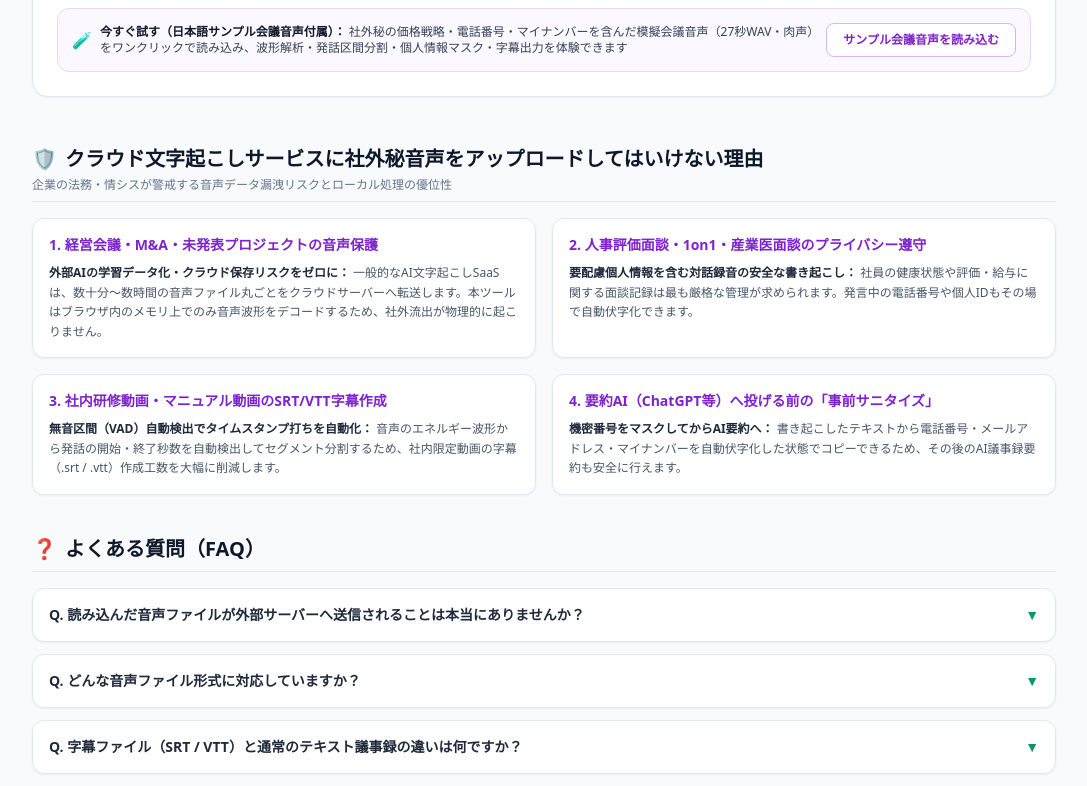
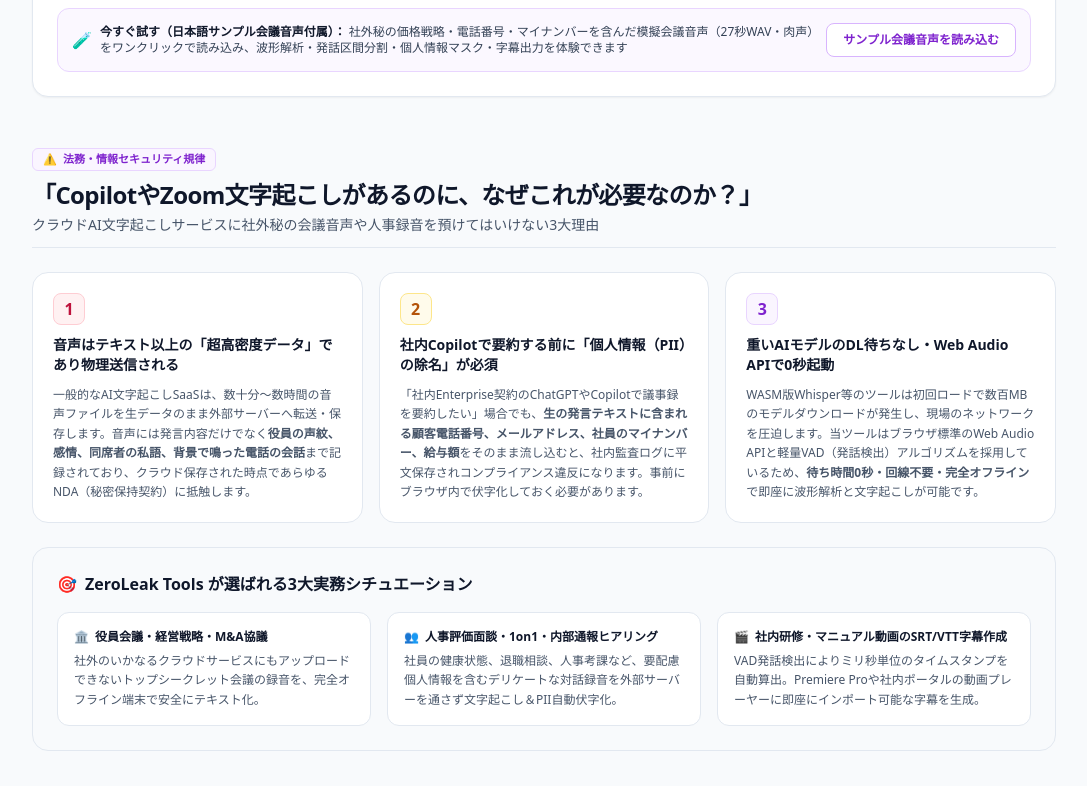
Before and after one commit to KawaNova/zeroleak-tools, an Astro site: page /local-whisper in a window 1280 px wide. Shown: the part 600-1386 px from the top of the page, without its empty margins (96-1183 px from the left). Built offline with nearby package versions, Linux system fonts and the light colour scheme; Astro itself is replaced by a stand-in of ours.

Commit message:
feat(local-whisper): add killer corporate audio security explanation and polish workbench layout

```diff
--- a/src/pages/local-whisper.astro
+++ b/src/pages/local-whisper.astro
@@ -343,47 +343,97 @@ const extraSchemaGraph = [
 
     </div>
 
-    <!-- 【pSEO & 用途別ガイド】なぜ社外秘音声はローカル処理が必須なのか -->
-    <section class="space-y-4 pt-4">
-      <div class="border-b border-slate-200 pb-2">
-        <h2 class="text-lg sm:text-xl font-bold text-slate-900 flex items-center gap-2">
-          <span>🛡️</span>
-          <span>クラウド文字起こしサービスに社外秘音声をアップロードしてはいけない理由</span>
+    <!-- 【ツール直下・キラー納得解説】なぜ社外秘音声はローカル処理が必須なのか -->
+    <section class="space-y-6 pt-4">
+      <div class="border-b border-slate-200 pb-3">
+        <div class="inline-flex items-center gap-1.5 px-2.5 py-0.5 rounded-md bg-purple-50 border border-purple-200 text-purple-700 text-[11px] font-bold mb-2">
+          <span>⚠️</span>
+          <span>法務・情報セキュリティ規律</span>
+        </div>
+        <h2 class="text-xl sm:text-2xl font-extrabold text-slate-900 tracking-tight">
+          「CopilotやZoom文字起こしがあるのに、なぜこれが必要なのか？」
         </h2>
-        <p class="text-xs text-slate-500 mt-1">企業の法務・情シスが警戒する音声データ漏洩リスクとローカル処理の優位性</p>
+        <p class="text-xs sm:text-sm text-slate-600 mt-1">
+          クラウドAI文字起こしサービスに社外秘の会議音声や人事録音を預けてはいけない3大理由
+        </p>
       </div>
 
-      <div class="grid grid-cols-1 md:grid-cols-2 gap-4 text-xs">
-        <div class="p-4 rounded-xl bg-white border border-slate-200 shadow-sm space-y-2">
-          <h3 class="font-bold text-purple-700 text-sm">1. 経営会議・M&A・未発表プロジェクトの音声保護</h3>
+      <!-- 3つの致命的な盲点 -->
+      <div class="grid grid-cols-1 md:grid-cols-3 gap-4 text-xs">
+        <div class="p-5 rounded-2xl bg-white border border-slate-200 space-y-2.5 shadow-xs">
+          <div class="w-8 h-8 rounded-lg bg-rose-50 border border-rose-200 flex items-center justify-center text-base font-bold text-rose-700">
+            1
+          </div>
+          <h3 class="font-bold text-slate-900 text-sm">
+            音声はテキスト以上の「超高密度データ」であり物理送信される
+          </h3>
           <p class="text-slate-600 leading-relaxed">
-            <strong class="text-slate-800">外部AIの学習データ化・クラウド保存リスクをゼロに：</strong>
-            一般的なAI文字起こしSaaSは、数十分〜数時間の音声ファイル丸ごとをクラウドサーバーへ転送します。本ツールはブラウザ内のメモリ上でのみ音声波形をデコードするため、社外流出が物理的に起こりません。
+            一般的なAI文字起こしSaaSは、数十分〜数時間の音声ファイルを生データのまま外部サーバーへ転送・保存します。音声には発言内容だけでなく<strong>役員の声紋、感情、同席者の私語、背景で鳴った電話の会話</strong>まで記録されており、クラウド保存された時点であらゆるNDA（秘密保持契約）に抵触します。
           </p>
         </div>
 
-        <div class="p-4 rounded-xl bg-white border border-slate-200 shadow-sm space-y-2">
-          <h3 class="font-bold text-purple-700 text-sm">2. 人事評価面談・1on1・産業医面談のプライバシー遵守</h3>
+        <div class="p-5 rounded-2xl bg-white border border-slate-200 space-y-2.5 shadow-xs">
+          <div class="w-8 h-8 rounded-lg bg-amber-50 border border-amber-200 flex items-center justify-center text-base font-bold text-amber-700">
+            2
+          </div>
+          <h3 class="font-bold text-slate-900 text-sm">
+            社内Copilotで要約する前に「個人情報（PII）の除名」が必須
+          </h3>
           <p class="text-slate-600 leading-relaxed">
-            <strong class="text-slate-800">要配慮個人情報を含む対話録音の安全な書き起こし：</strong>
-            社員の健康状態や評価・給与に関する面談記録は最も厳格な管理が求められます。発言中の電話番号や個人IDもその場で自動伏字化できます。
+            「社内Enterprise契約のChatGPTやCopilotで議事録を要約したい」場合でも、<strong>生の発言テキストに含まれる顧客電話番号、メールアドレス、社員のマイナンバー、給与額</strong>をそのまま流し込むと、社内監査ログに平文保存されコンプライアンス違反になります。事前にブラウザ内で伏字化しておく必要があります。
           </p>
         </div>
 
-        <div class="p-4 rounded-xl bg-white border border-slate-200 shadow-sm space-y-2">
-          <h3 class="font-bold text-purple-700 text-sm">3. 社内研修動画・マニュアル動画のSRT/VTT字幕作成</h3>
+        <div class="p-5 rounded-2xl bg-white border border-slate-200 space-y-2.5 shadow-xs">
+          <div class="w-8 h-8 rounded-lg bg-purple-50 border border-purple-200 flex items-center justify-center text-base font-bold text-purple-700">
+            3
+          </div>
+          <h3 class="font-bold text-slate-900 text-sm">
+            重いAIモデルのDL待ちなし・Web Audio APIで0秒起動
+          </h3>
           <p class="text-slate-600 leading-relaxed">
-            <strong class="text-slate-800">無音区間（VAD）自動検出でタイムスタンプ打ちを自動化：</strong>
-            音声のエネルギー波形から発話の開始・終了秒数を自動検出してセグメント分割するため、社内限定動画の字幕（.srt / .vtt）作成工数を大幅に削減します。
+            WASM版Whisper等のツールは初回ロードで数百MBのモデルダウンロードが発生し、現場のネットワークを圧迫します。当ツールはブラウザ標準のWeb Audio APIと軽量VAD（発話検出）アルゴリズムを採用しているため、<strong>待ち時間0秒・回線不要・完全オフライン</strong>で即座に波形解析と文字起こしが可能です。
           </p>
         </div>
+      </div>
 
-        <div class="p-4 rounded-xl bg-white border border-slate-200 shadow-sm space-y-2">
-          <h3 class="font-bold text-purple-700 text-sm">4. 要約AI（ChatGPT等）へ投げる前の「事前サニタイズ」</h3>
-          <p class="text-slate-600 leading-relaxed">
-            <strong class="text-slate-800">機密番号をマスクしてからAI要約へ：</strong>
-            書き起こしたテキストから電話番号・メールアドレス・マイナンバーを自動伏字化した状態でコピーできるため、その後のAI議事録要約も安全に行えます。
-          </p>
+      <!-- 3大実務シチュエーション -->
+      <div class="p-6 rounded-2xl bg-slate-50 border border-slate-200 space-y-4">
+        <h3 class="font-bold text-slate-900 text-sm sm:text-base flex items-center gap-2">
+          <span>🎯</span>
+          <span>ZeroLeak Tools が選ばれる3大実務シチュエーション</span>
+        </h3>
+
+        <div class="grid grid-cols-1 md:grid-cols-3 gap-4 text-xs">
+          <div class="p-4 rounded-xl bg-white border border-slate-200 space-y-1.5 shadow-2xs">
+            <span class="font-bold text-slate-900 text-xs flex items-center gap-1.5">
+              <span>🏛️</span>
+              <span>役員会議・経営戦略・M&A協議</span>
+            </span>
+            <p class="text-slate-600 leading-relaxed">
+              社外のいかなるクラウドサービスにもアップロードできないトップシークレット会議の録音を、完全オフライン端末で安全にテキスト化。
+            </p>
+          </div>
+
+          <div class="p-4 rounded-xl bg-white border border-slate-200 space-y-1.5 shadow-2xs">
+            <span class="font-bold text-slate-900 text-xs flex items-center gap-1.5">
+              <span>👥</span>
+              <span>人事評価面談・1on1・内部通報ヒアリング</span>
+            </span>
+            <p class="text-slate-600 leading-relaxed">
+              社員の健康状態、退職相談、人事考課など、要配慮個人情報を含むデリケートな対話録音を外部サーバーを通さず文字起こし＆PII自動伏字化。
+            </p>
+          </div>
+
+          <div class="p-4 rounded-xl bg-white border border-slate-200 space-y-1.5 shadow-2xs">
+            <span class="font-bold text-slate-900 text-xs flex items-center gap-1.5">
+              <span>🎬</span>
+              <span>社内研修・マニュアル動画のSRT/VTT字幕作成</span>
+            </span>
+            <p class="text-slate-600 leading-relaxed">
+              VAD発話検出によりミリ秒単位のタイムスタンプを自動算出。Premiere Proや社内ポータルの動画プレーヤーに即座にインポート可能な字幕を生成。
+            </p>
+          </div>
         </div>
       </div>
     </section>
```
